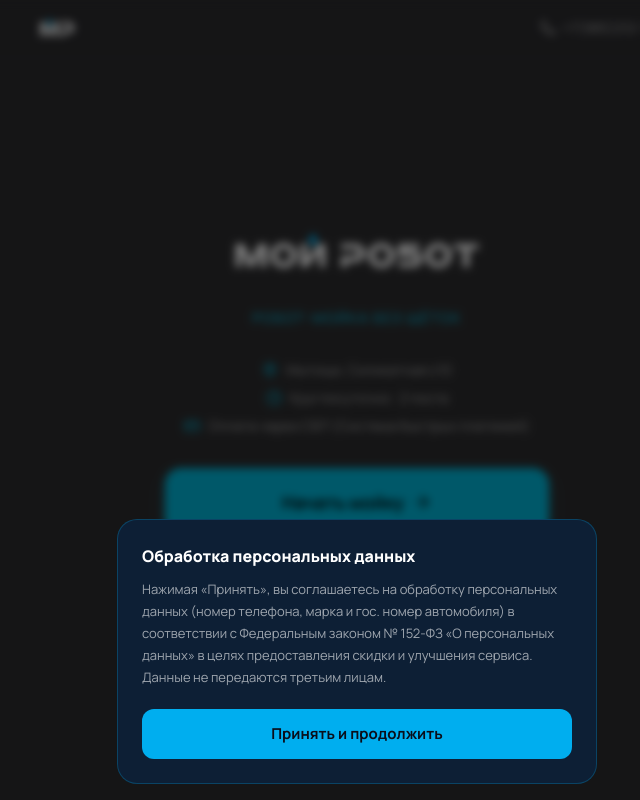
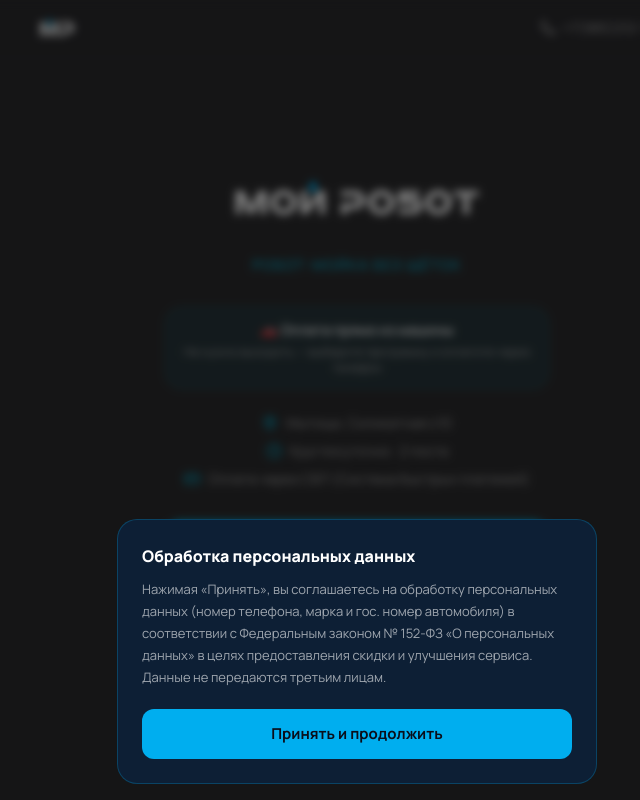
Before and after one commit to Slarck777/moi-robot, a Next.js app: page / in a window 1280 px wide. Shown: the top 800 px of the page, without its empty margins (283-923 px from the left). Built offline with nearby package versions, Linux system fonts and the light colour scheme.

Commit message:
add payment hint banner to hero

```diff
--- a/components/marketing/Hero.tsx
+++ b/components/marketing/Hero.tsx
@@ -27,6 +27,12 @@ export function Hero() {
           <p className="mt-4 text-sm font-medium uppercase tracking-widest text-primary">
             {station.tagline}
           </p>
+        </div>
+
+        {/* Подсказка */}
+        <div className="mb-6 rounded-xl border border-primary/20 bg-primary/8 px-4 py-3">
+          <p className="text-sm font-semibold text-foreground">🚗 Оплата прямо из машины</p>
+          <p className="mt-1 text-xs text-muted-foreground">Не нужно выходить — выберите программу и оплатите через телефон</p>
         </div>
 
         {/* Инфо о станции */}
```
